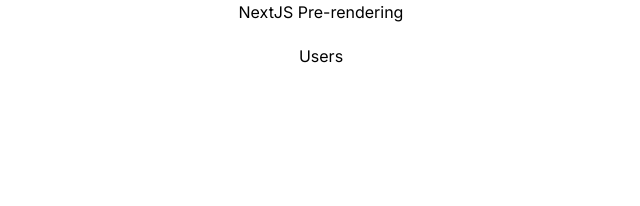
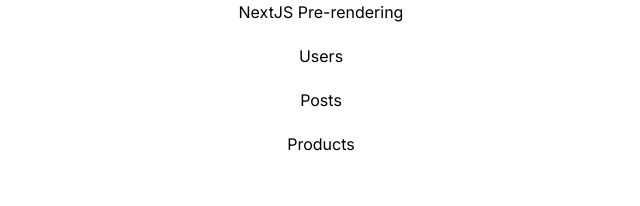
Before and after one commit to nishanthpkashyap/next-pre-rendering, a Next.js app: page / in a window 1280 px wide. Shown: the top 206 px of the page, without its empty margins (319-959 px from the left). Built offline with nearby package versions, Linux system fonts and the light colour scheme.

Commit message:
added links to /posts and /products

```diff
--- a/src/app/page.tsx
+++ b/src/app/page.tsx
@@ -5,6 +5,8 @@
    <div className="flex items-center justify-center flex-col gap-[20px]">
     <h1>NextJS Pre-rendering</h1>
     <Link href="/users">Users</Link>
+    <Link href="/posts">Posts</Link>
+    <Link href="/products">Products</Link>
    </div>
   )
 }
```
